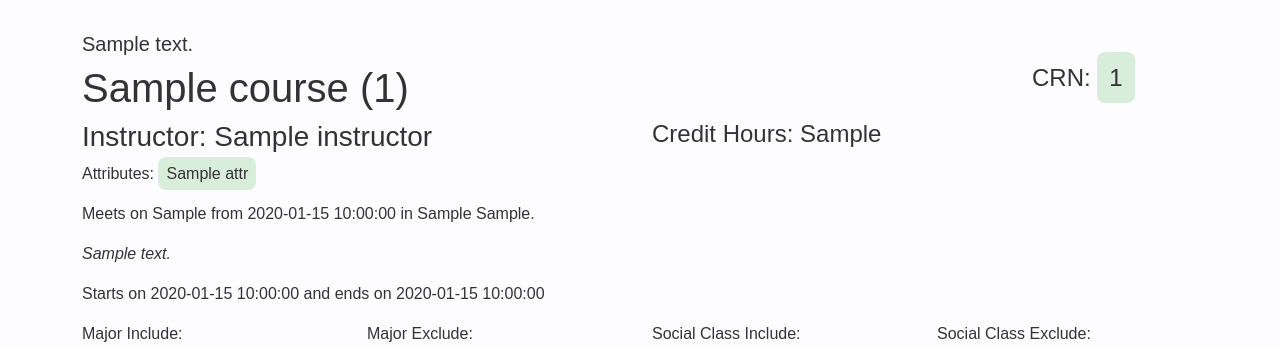
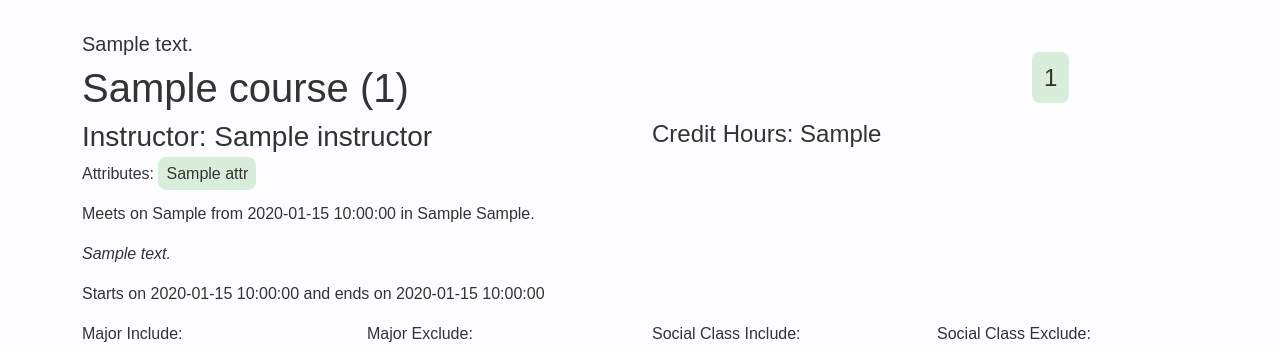
Before and after one commit to ShadowBearVR/Cypher-Ampersand, a Flask app: template server/templates/course-details.html in a window 1280 px wide. Shown: the part 80-426 px from the top of the page. Run offline with Flask 2, Linux system fonts and the light colour scheme; the template is opened without the code that fills it: most values are stand-ins (such as "Sample title", 1, 10 or a date in 2020); parts of the project's set-up code (start-up, migrations or seed data) failed here and were passed over; some libraries are stand-ins or nearby versions.

Commit message:
Finally finished course details

```diff
--- a/server/templates/course-details.html
+++ b/server/templates/course-details.html
@@ -16,7 +16,7 @@
                     <h1>{{ context.course['TITLE'] }} ({{ context.course['COURSE_ID'] }})</h1>
                 </div>
                 <div class="col-2">
-                    <h4>CRN: <span class="highlight-text">{{ context.course_details['CRN_ID'] }}</span> </h4>
+                    <h4><span class="highlight-text">{{ context.course_details['CRN_ID'] }}</span></h4>
                 </div>
             </div>
             <div class="row">
```
